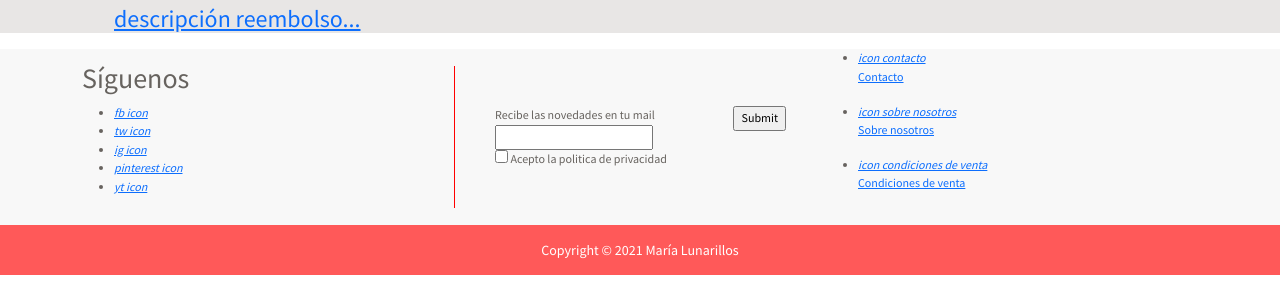
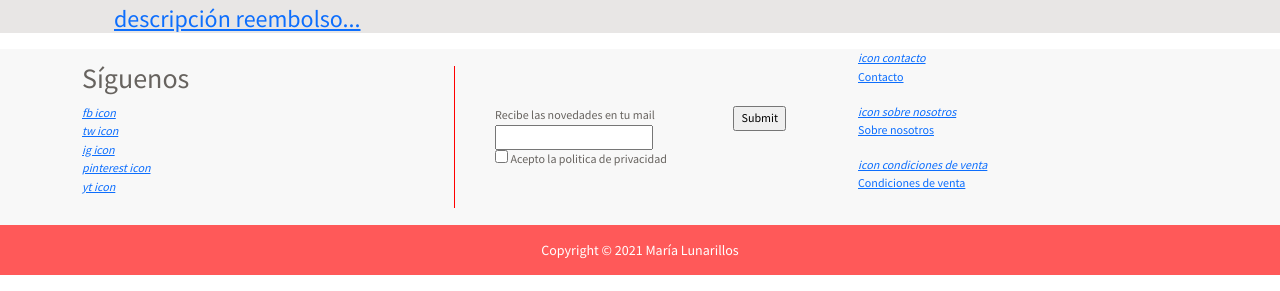
Before and after one commit to Beringar/Beringar-202201-w1chwe-berenguer-marc, a website: page index.html in a window 1280 px wide. Shown: the part 1620-1911 px from the top of the page. Drawn offline with nearby package versions, Linux system fonts and the light colour scheme.

Commit message:
html sass: improved layout socials-follow

```diff
--- a/styles/styles.scss
+++ b/styles/styles.scss
@@ -37,6 +37,7 @@ ya le daremos estilos cuando el layout y flex funcione bien Mobile y Desktop */
 }
 
 .socials {
+  list-style-type: none;
   &__item {
   }
 }
@@ -182,7 +183,22 @@ ya le daremos estilos cuando el layout y flex funcione bien Mobile y Desktop */
 }
 
 .socials-follow {
+  &__list {
+    display: flex;
+    list-style-type: none;
+    padding: 0;
+    @media (min-width: 576px) {
+      flex-direction: column;
+      justify-content: flex-start;
+    }
+  }
+
   &__title {
+    display: flex;
+    justify-content: center;
+    @media (min-width: 576px) {
+      justify-content: flex-start;
+    }
   }
   &__icon {
   }
@@ -207,6 +223,7 @@ ya le daremos estilos cuando el layout y flex funcione bien Mobile y Desktop */
 }
 
 .about {
+  list-style-type: none;
 }
 
 .info-link {
```
Also changed, not shown: styles/styles.css, 1 other file.
